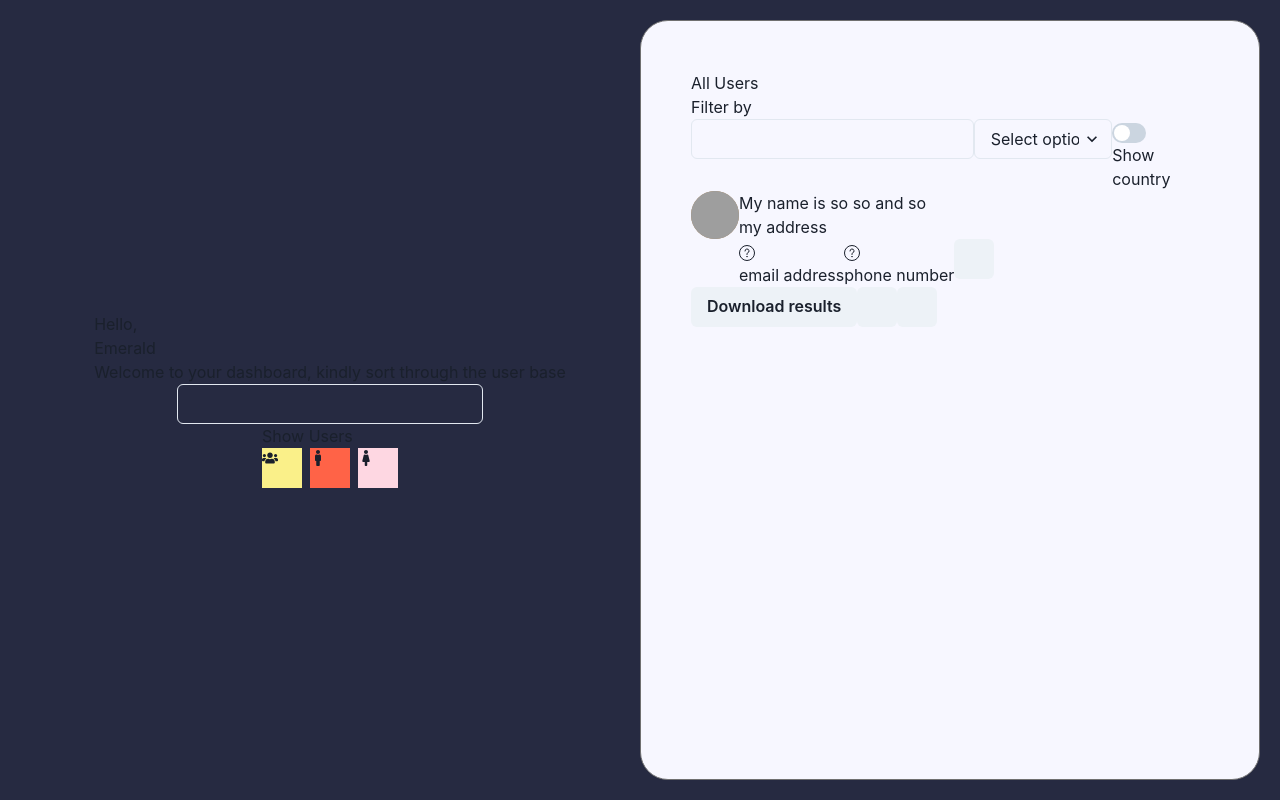
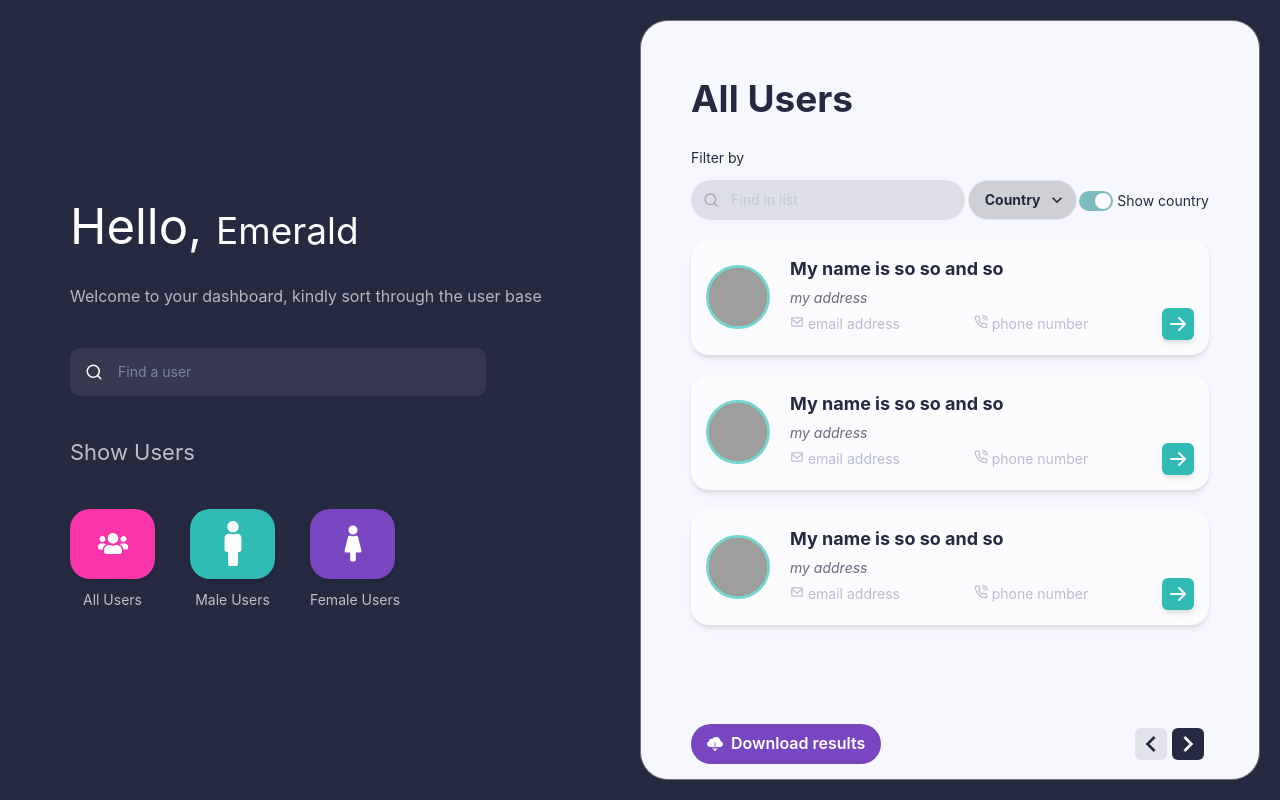
Before and after one commit to Irongade/frontend-design-decagon, a React (Create React App) app: page / in a window 1280 px wide. Built offline with nearby package versions, Linux system fonts and the light colour scheme; grey boxes are pictures that could not be loaded.

Commit message:
UI for the static web app re-created, Populating the web app with real data next

```diff
--- a/public/index.html
+++ b/public/index.html
@@ -24,6 +24,8 @@
       work correctly both with client-side routing and a non-root public URL.
       Learn how to configure a non-root public URL by running `npm run build`.
     -->
+    <!-- <link rel="preconnect" href="https://fonts.gstatic.com">
+    <link href="https://fonts.googleapis.com/css2?family=Poppins:ital,wght@0,200;0,300;0,500;0,600;0,700;1,500&display=swap" rel="stylesheet">  -->
     <title>React App</title>
   </head>
   <body>
--- a/src/App.js
+++ b/src/App.js
@@ -4,7 +4,7 @@ import { Flex } from "@chakra-ui/react";
 import Dashboard from "./components/Dashboard"
 import Users from "./components/Users"
 
-import './App.css';
+// import './App.css';
 
 const App = () => {
 
--- a/src/components/Dashboard.js
+++ b/src/components/Dashboard.js
@@ -1,38 +1,48 @@
 import React, {useState} from "react";
 import { Flex, Text, Box, InputGroup, Input, InputLeftElement, HStack, Icon } from "@chakra-ui/react"
 import {FaUsers,FaMale, FaFemale} from "react-icons/fa"
+import {FiSearch} from "react-icons/fi"
 
 const Dashboard = () => {
 
 
     return(
-        <Flex w="50%" direction="column" justify="center" align="center">
+        <Flex w="50%" p="50px" color="#FFFFFF" direction="column" justify="center" >
             <Box>
-                <Text> Hello, </Text>
-                <Text> Emerald</Text>
-                <Box>
-                    <Text> Welcome to your dashboard, kindly sort through the user base</Text>
+                <Text fontSize="49px" display="inline"> Hello, </Text>
+                <Text fontSize="37px" display="inline"> Emerald</Text>
+                <Box fontSize="16px" mt="20px">
+                    <Text opacity="0.66"> Welcome to your dashboard, kindly sort through the user base</Text>
                 </Box>
             </Box>
-            <Box>
-                <InputGroup>
-                    <InputLeftElement />
-                    <Input />
+            <Box mt="40px">
+                <InputGroup size="lg" w="80%">
+                    <InputLeftElement children={<Icon as={FiSearch} />} />
+                    <Input fontSize="sm" opacity="0.7" border="0px" borderRadius="10px"  bg="#3C3F54" color="#FFFFFF" placeholder="Find a user" />
                 </InputGroup>
             </Box>
-            <Box>
-                <Text>
+            <Box mt="40px">
+                <Text opacity="0.7" fontSize="22px">
                     Show Users
                 </Text>
-                <HStack>
-                    <Box w="40px" h="40px" bg="yellow.200">
-                    <Icon as={FaUsers} />
+                <HStack mt="40px" spacing="35px" color="#FFFFFF">
+                    <Box>
+                        <Flex borderRadius="20px" boxShadow="md" w="85px" h="70px" bg="#F935A9" justify="center" align="center">
+                            <Icon w="30px" h="65px" as={FaUsers} />
+                        </Flex>
+                        <Text opacity="0.7" mt="10px" fontSize="sm" textAlign="center"> All Users </Text>
                     </Box>
-                    <Box w="40px" h="40px" bg="tomato">
-                    <Icon as={FaMale} />
+                    <Box>
+                        <Flex borderRadius="20px" boxShadow="md" w="85px" h="70px" bg="#30BBB5" justify="center" align="center">
+                            <Icon w="18px" h="45px" as={FaMale} />
+                        </Flex>
+                        <Text opacity="0.7" mt="10px" fontSize="sm" textAlign="center"> Male Users </Text>
                     </Box>
-                    <Box w="40px" h="40px" bg="pink.100">
-                    <Icon as={FaFemale} />
+                    <Box>
+                        <Flex borderRadius="20px" boxShadow="md" w="85px" h="70px" bg="#7946C1" justify="center" align="center">
+                            <Icon w="18px" h="45px" as={FaFemale} />
+                        </Flex>
+                        <Text opacity="0.7" mt="10px" fontSize="sm" textAlign="center"> Female Users </Text>
                     </Box>
                 </HStack>
             </Box>
--- a/src/components/UserCardItem.js
+++ b/src/components/UserCardItem.js
@@ -1,29 +1,36 @@
 import React, {useState} from "react";
-import { Flex, Text, Box, InputGroup, Input, InputLeftElement, HStack, Icon, Avatar, IconButton } from "@chakra-ui/react"
-// import {FaUsers,FaMale, FaFemale} from "react-icons/fa"
+import { Flex, Text, Box, Icon, Avatar, IconButton } from "@chakra-ui/react"
+import {BiEnvelope} from "react-icons/bi"
+import {FiPhoneCall} from "react-icons/fi"
+import {BsArrowRightShort} from "react-icons/bs"
 
 const UserCardItem = () => {
 
 
     return(
-        <Flex justify="space-between">
-            <Flex>
-                <Avatar name="Dan Abrahmov" src="https://bit.ly/dan-abramov" />
+        <Flex w="100%" mb="20px" p="15px" bg="#FCFCFF" borderRadius="18px" boxShadow="md">
+            <Flex justify="center" align="center" mr="20px">
+                <Avatar border="3px solid #75D6D1" size="lg" name="Dan Abrahmov" src="https://bit.ly/dan-abramov" />
             </Flex>
-            <Flex direction="column">
-                <Text> My name is so so and so</Text>
-                <Text> my address </Text>
-                <Flex>
+            <Flex w="100%" direction="column">
+                <Text mb="5px" fontSize="18px" fontWeight="bold" color="#262A41"> My name is so so and so</Text>
+                <Text fontSize="sm" fontStyle="italic" color="#262A41" opacity="0.69" > my address </Text>
+                <Flex justify="space-between" align="center" color="#BABDD1">
+                    <Box fontSize="sm" >
+                        <Icon display="inline" as={BiEnvelope} />
+                        <Text display="inline"> email address</Text>
+                    </Box>
+                    <Box fontSize="sm">
+                        <Icon display="inline" as={FiPhoneCall} />
+                        <Text display="inline"> phone number</Text>
+                    </Box>
+                    {/* For flag, Maybe */}
+                    {/* <Box fontSize="sm">
+                        <Icon display="inline" as={FiPhoneCall} />
+                        <Text display="inline"> phone number</Text>
+                    </Box> */}
                     <Box>
-                        <Icon />
-                        <Text> email address</Text>
-                    </Box>
-                    <Box>
-                        <Icon />
-                        <Text> phone number</Text>
-                    </Box>
-                    <Box>
-                        <IconButton />
+                        <IconButton size="sm" bg="#30BBB5" color="#FCFCFF" as={BsArrowRightShort} boxShadow="md" _hover={{bg:"#048a84"}} />
                     </Box>
                 </Flex>
             </Flex>
--- /dev/null
+++ b/src/components/UserProfile.js
@@ -0,0 +1,49 @@
+import React, {useState} from "react";
+import { Flex, Text, Box, Icon, Avatar, IconButton, Tag } from "@chakra-ui/react"
+import {BiEnvelope} from "react-icons/bi"
+import {FiPhoneCall} from "react-icons/fi"
+import {BsArrowLeftShort} from "react-icons/bs"
+import {IoIosPhonePortrait} from "react-icons/io"
+
+const UserProfile = () => {
+
+
+    return(
+        <>
+            <Flex align="center" mb="20px">
+                <IconButton mr="5px" size="sm" bg="transparent" color="#30BBB5" opacity="0.61" as={BsArrowLeftShort} />
+                <Text fontSize="sm" color="#262A41"> RESULTS </Text>
+            </Flex>
+            <Flex direction="row" w="100%" p="10px" >
+                <Flex justify="center" align="flex-start" mr="20px">
+                    <Avatar size="2xl" name="Dan Abrahmov" src="https://bit.ly/dan-abramov" border="3px solid #75D6D1" />
+                </Flex>
+                <Flex w="100%" direction="column">
+                    <Text fontSize="22px" fontWeight="bold" color="#262A41" mb="10px"> My name is so so and so</Text>
+                    <Text fontSize="sm" color="#262A41" opacity="0.69" mb="10px"> my address </Text>
+                    <Box>
+                        <Tag mb="10px" p="8px" align="center" borderRadius="18px" bg="#00000029" fontSize="sm" color="#262A41" opacity="0.52" >
+                            <Icon mr="5px" display="inline" as={BiEnvelope} />
+                            <Text display="inline"> email address</Text>
+                        </Tag>
+                    </Box>
+                    <Box>
+                        <Tag bg="rgb(255,0,255, 0.15)" p="8px" borderRadius="18px" mb="10px" fontSize="sm" color="#262A41">
+                            <Text opacity="0.52">  Joined date</Text>
+                        </Tag>
+                    </Box>
+                    <Box mb="10px" color="#262A41" opacity="0.52">
+                        <Icon mr="5px" display="inline" as={FiPhoneCall} />
+                        <Text display="inline"> phone number</Text>
+                    </Box>
+                    <Box color="#262A41" opacity="0.52">
+                        <Icon mr="5px" display="inline" as={IoIosPhonePortrait} />
+                        <Text display="inline"> phone number</Text>
+                    </Box>
+                </Flex>
+            </Flex>
+        </>
+    )
+}
+
+export default UserProfile;
--- a/src/components/Users.js
+++ b/src/components/Users.js
@@ -1,46 +1,53 @@
 import React, {useState, useEffect} from "react";
-import { Flex, Text, Box, InputGroup, Input, InputLeftElement, Select, Switch, Button, IconButton } from "@chakra-ui/react"
+import { Flex, Text, Box, InputGroup, Input, InputLeftElement, Select, Switch, Button, Icon, IconButton } from "@chakra-ui/react";
+import {FiSearch} from "react-icons/fi"
+import {IoIosCloudDownload} from "react-icons/io"
+import {MdKeyboardArrowLeft,MdKeyboardArrowRight} from "react-icons/md"
 import UserCardItem from "./UserCardItem";
+import UserProfile from "./UserProfile";
 
 const Users = () => {
 
 
     return(
-        <Flex w="100%" p="50px" bg="#F7F7FF" border="1px solid #707070" borderRadius="28px" direction="column">
+        <Flex w="100%" p="50px" bg="#F7F7FF" border="1px solid #707070" borderRadius="28px" direction="column" position="relative">
             <Flex direction="column">
-                <Text> All Users</Text>
-                <Text> Filter by</Text>
-                <Flex>
+                <Text mb="20px" fontSize="37px" fontWeight="bold" color="#262A41" > All Users</Text>
+                <Text mb="12px" fontSize="sm" color="#262A41"> Filter by</Text>
+                <Flex mb="20px" w="100%" justify="space-between" align="center">
                     <Box>
-                        <InputGroup>
-                            <InputLeftElement />
-                            <Input />
-                        </InputGroup>
+                    <InputGroup size="md" w="100%">
+                    <InputLeftElement color="#262A41" opacity="0.31" children={<Icon as={FiSearch} />} />
+                    <Input border="0px" opacity="0.62" borderRadius="20px" fontSize="sm" bg="#00000029" color="#262A41" placeholder="Find in list" />
+                    </InputGroup>
                     </Box>
                     <Box>
-                        <Select placeholder="Select option">
+                        <Select bg="#00000029" fontSize="sm" fontWeight="bold" color="#262A41" borderRadius="20px" placeholder="Country">
                             <option value="option1">Option 1</option>
                             <option value="option2">Option 2</option>
                             <option value="option3">Option 3</option>
                         </Select>
                     </Box>
                     <Box>
-                        <Switch />
-                        <Text> Show country </Text>
+                        <Switch display="inline" defaultIsChecked colorScheme="teal" opacity="0.61" />
+                        <Text display="inline" fontSize="sm" color="#262A41"> Show country </Text>
                     </Box>
                 </Flex>
             </Flex>
-            <Flex>
+            <Flex direction="column">
                 <UserCardItem />
+                <UserCardItem />
+                <UserCardItem />
+
+                {/* <UserProfile /> */}
             </Flex>
-            <Flex>
+            <Flex w="83%" justify="space-between" align="center" position="absolute" bottom="0" mb="15px" >
                 <Box>
-                    <Button> Download results </Button>
+                    <Button bg="#7946C1" color="#FFFFFF" borderRadius="28px" leftIcon={<IoIosCloudDownload />}> Download results </Button>
                 </Box>
-                <Box>
-                    <IconButton />
-                    <IconButton />
-
+                <Box float="right">
+                    <IconButton size="sm" mr="5px" bg="#E2E2EA" color="#262A41" as={MdKeyboardArrowLeft} />
+                    <IconButton size="sm" bg="#262A41" color="#FFFFFF" as={MdKeyboardArrowRight} />
                 </Box>
             </Flex>
         </Flex>
--- a/src/index.css
+++ b/src/index.css
@@ -1,15 +1,15 @@
 /* <link rel="preconnect" href="https://fonts.gstatic.com">
 <link href="https://fonts.googleapis.com/css2?family=Poppins:ital,wght@0,200;0,300;0,500;0,600;0,700;1,500&display=swap" rel="stylesheet"> */
-@import url("https://fonts.googleapis.com/css2?family=Poppins:ital,wght@0,200;0,300;0,500;0,600;0,700;1,500&display=swap");
+/* @import url("https://fonts.googleapis.com/css2?family=Poppins:ital,wght@0,200;0,300;0,500;0,600;0,700;1,500&display=swap"); */
+/* @font-face {
+  font-family: "Poppins";
+  src: url("https://fonts.googleapis.com/css2?family=Poppins:ital,wght@0,200;0,300;0,500;0,600;0,700;1,500&display=swap");
+} */
+
 body {
   margin: 0;
-  font-family: -apple-system, BlinkMacSystemFont, "Poppins", "Roboto", "Oxygen",
-    "Ubuntu", "Cantarell", "Fira Sans", "Droid Sans", "Helvetica Neue",
-    sans-serif;
-  -webkit-font-smoothing: antialiased;
-  -moz-osx-font-smoothing: grayscale;
-  width: 100%;
-  height: 100%
+  font-family: "Poppins", sans-serif;
+  font-weight: normal;
 }
 
 code {
```
Also changed, not shown: 1 other file (tests, documents, lock files or other folders).
